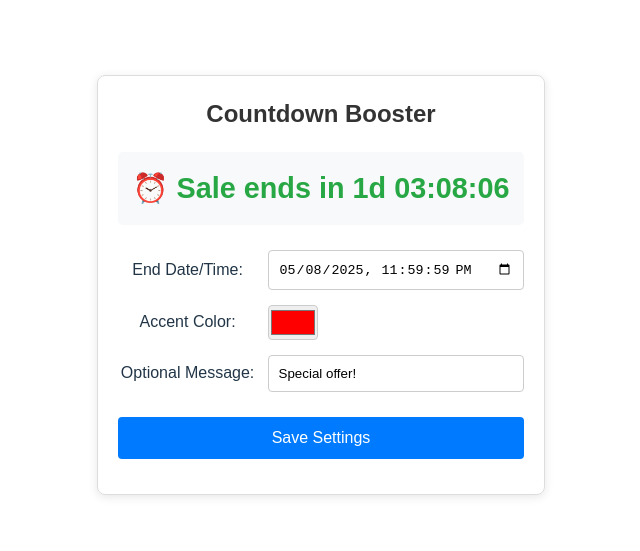
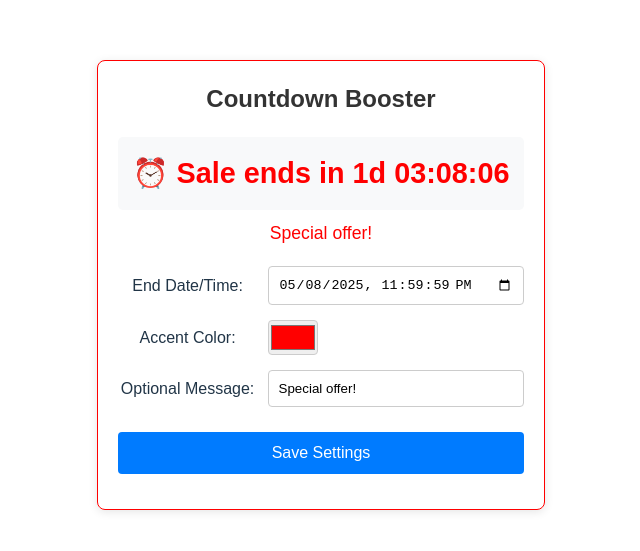
Before and after one commit to gaviral/react-app, a React (Vite) app: page / in a window 1280 px wide. Shown: the part 115-666 px from the top of the page, without its empty margins (319-959 px from the left). Built offline with nearby package versions, Linux system fonts and the light colour scheme.

Commit message:
feat(countdown-booster): implement phase 2 customization features. Applies accent color to timer, message, and border. Displays optional message conditionally, styled with accent color. Enforces 60-char limit. Adds backlog item for char count. Corrects sdlc.md formatting.

```diff
--- a/src/CountdownBooster.css
+++ b/src/CountdownBooster.css
@@ -28,6 +28,14 @@
 
 .timer-display span {
   color: #dc3545;
+}
+
+.custom-message {
+  text-align: center;
+  margin-top: -15px;
+  margin-bottom: 20px;
+  font-size: 1.1em;
+  font-weight: 500;
 }
 
 .controls div {
--- a/src/CountdownBooster.tsx
+++ b/src/CountdownBooster.tsx
@@ -60,13 +60,13 @@ const CountdownBooster: React.FC<CountdownBoosterProps> = () => {
   const formatTime = (value: number) => String(value).padStart(2, '0');
 
   return (
-    <div className="countdown-booster">
+    <div className="countdown-booster" style={{ borderColor: accentColor }}>
       <h2>Countdown Booster</h2>
 
-      <div className="timer-display">
+      <div className="timer-display" style={{ color: timeLeft ? accentColor : undefined }}>
         {timeLeft ? (
           <>
-            ⏰ Sale ends in {
+            <span style={{ color: accentColor }}>⏰ Sale ends in </span>{
               timeLeft.days > 0 && <>{`${timeLeft.days}d `}</>
             }
             {`${formatTime(timeLeft.hours)}:${formatTime(timeLeft.minutes)}:${formatTime(timeLeft.seconds)}`}
@@ -75,6 +75,12 @@ const CountdownBooster: React.FC<CountdownBoosterProps> = () => {
           <span>🎉 Sale has ended!</span>
         )}
       </div>
+
+      {message && (
+        <div className="custom-message" style={{ color: accentColor }}>
+          {message}
+        </div>
+      )}
 
       <div className="controls">
         <div>
```
Also changed, not shown: 1 other file (tests, documents, lock files or other folders).
